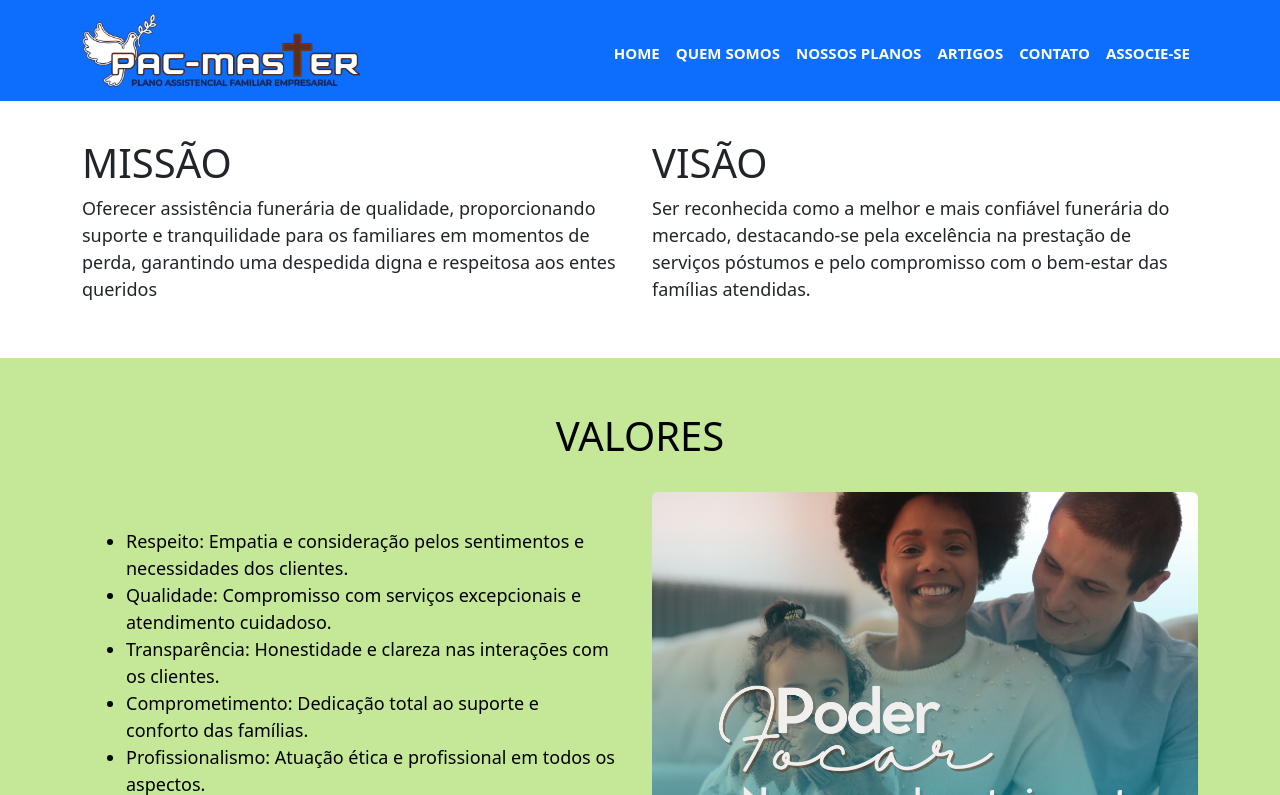
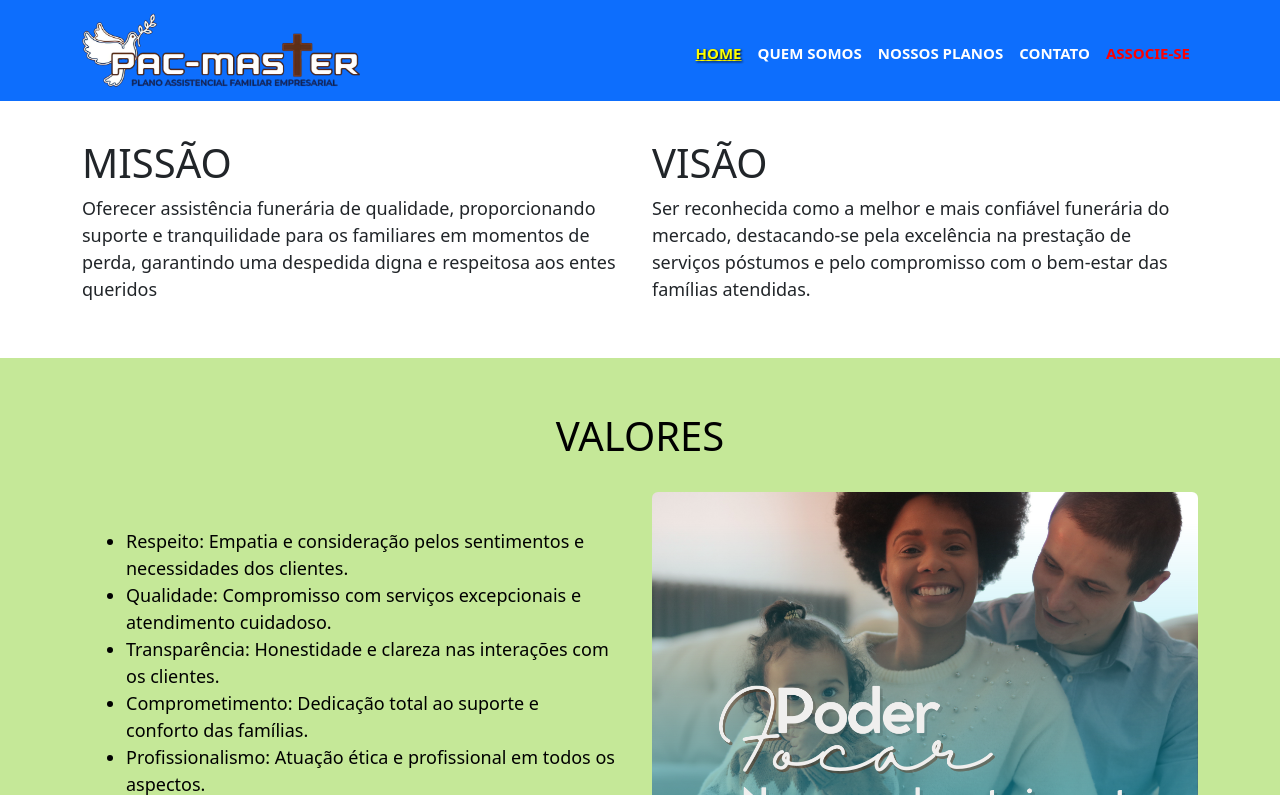
Before and after one commit to edsonrodrigues82/projeto-pacmaster, a plain HTML site: page index.html in a window 1280 px wide. In both pictures the pointer is over the link "HOME". Shown: the top 795 px of the page. Drawn offline with nearby package versions, Linux system fonts and the light colour scheme.

Commit message:
Estilizando navbar

```diff
--- a/index.html
+++ b/index.html
@@ -34,13 +34,10 @@
                     <a class="nav-link text-light" href="#planos">NOSSOS PLANOS</a>
                   </li>
                   <li class="nav-item">
-                    <a class="nav-link text-light" href="#artigos">ARTIGOS</a>
-                  </li>
-                  <li class="nav-item">
                     <a class="nav-link text-light" href="#contato">CONTATO</a>
                   </li>
                   <li class="nav-item">
-                    <a class="nav-link text-light" href="#associar">ASSOCIE-SE</a>
+                    <a class="nav-link text-light" style="color: #ff0000 !important;" href="#associar">ASSOCIE-SE</a>
                   </li>
                 </ul>
               </div>
--- a/style.css
+++ b/style.css
@@ -67,6 +67,16 @@ body::-webkit-scrollbar-thumb {
     width: 25px;
 }
 
+.header nav ul li:hover::after {
+    width: 100%;
+}
+
+.nav-link:hover {
+    color: #ffff00 !important;
+    text-shadow: 1px 1px 2px #000000;
+    text-decoration: underline;
+}
+
 #home{
     padding-top: 3%;
     padding-bottom: 3%;
```
